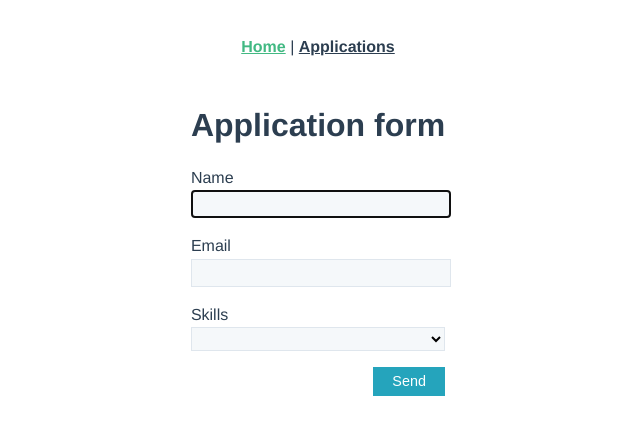
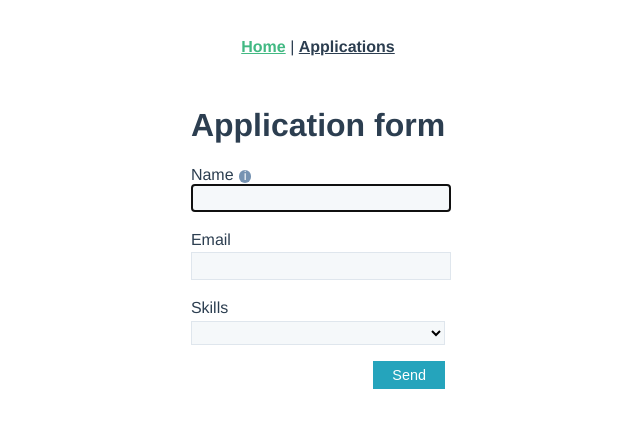
Before and after one commit to dawidstask/job-application-form, a Vue app: page /#/ in a window 1280 px wide. Shown: the top 434 px of the page, without its empty margins (322-962 px from the left). Built offline with nearby package versions, Linux system fonts and the light colour scheme.

Commit message:
add and style info box

```diff
--- a/src/components/Form.vue
+++ b/src/components/Form.vue
@@ -20,7 +20,14 @@
       </template>
 
       <div class="form-element">
-        <label>Name</label>
+        <div>
+          <label>Name</label>
+          <span
+            @mouseover="isInfoVisible = true"
+            @mouseleave="isInfoVisible = false"
+            class="icon"
+          >i</span>
+        </div>
         <input
           v-model="name"
           type="text"
@@ -58,9 +65,17 @@
       </div>
 
       <div class="form-element submit">
-      <input type="submit" value="Send">
+        <input type="submit" value="Send">
       </div>
     </form>
+
+    <span
+      v-if="isInfoVisible"
+      class="info-box"
+    >
+      Let's be friends, please provide your name so we can get in touch with you!
+    </span>
+
   </div>
 </template>
 
@@ -79,6 +94,7 @@ export default {
       name: null,
       email: null,
       skills: null,
+      isInfoVisible: false,
     };
   },
   methods: {
@@ -178,5 +194,44 @@ export default {
       border: none;
     }
   }
+
+  .icon {
+    display: inline-block;
+    width: 1em;
+    height: 1em;
+    padding: 0;
+    margin: 0 0.4em;
+    font-size: 0.8em;
+    line-height: 1em;
+    color: white;
+    background-color: #7693B2;
+    border-radius: 1em;
+    cursor: pointer;
+  }
+}
+
+.info-box {
+  position: absolute;
+  top: 158px;
+  left: 350px;
+  height: 39px;
+  width: 230px;
+  padding: 15px 5px 15px 15px;
+  color: white;
+  background-color: #425B76;
+  border-radius: 5px;
+  font-size: 13px;
+  text-align: left;
+
+  &:after {
+    content: " ";
+    position: absolute;
+    left: -11px;
+    top: 18px;
+    border-top: 15px solid transparent;
+    border-right: 15px solid #425B76;
+    border-left: none;
+    border-bottom: 15px solid transparent;
+  }
 }
 </style>
```
